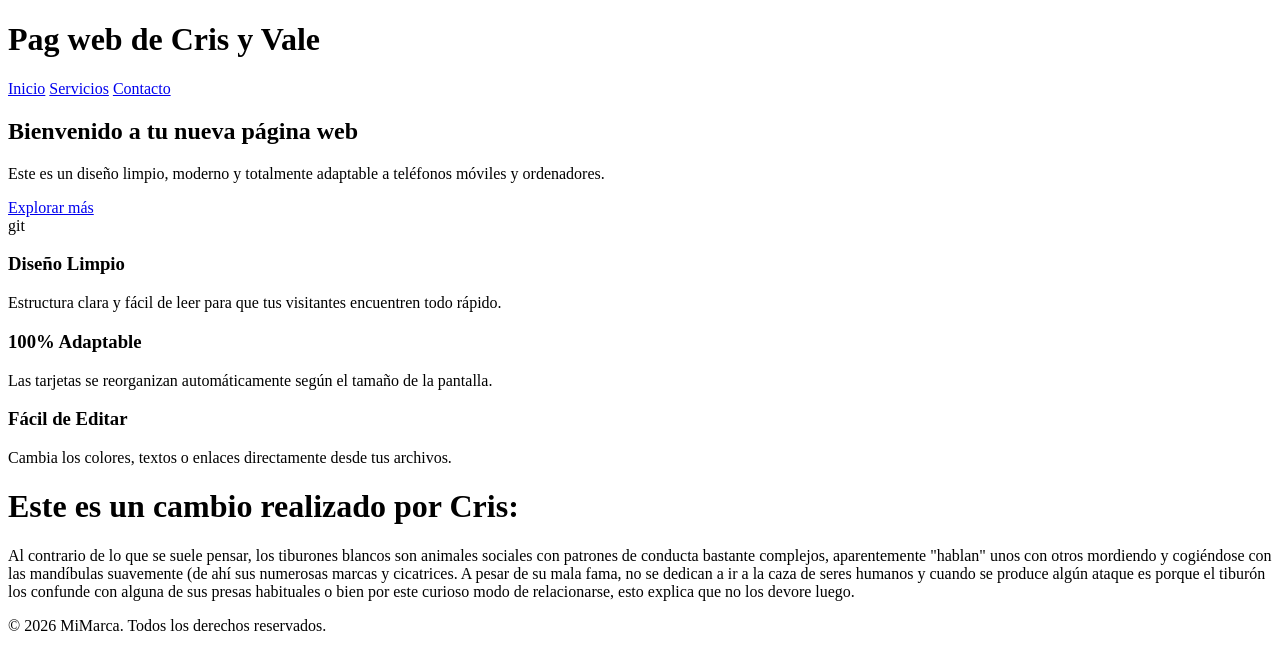
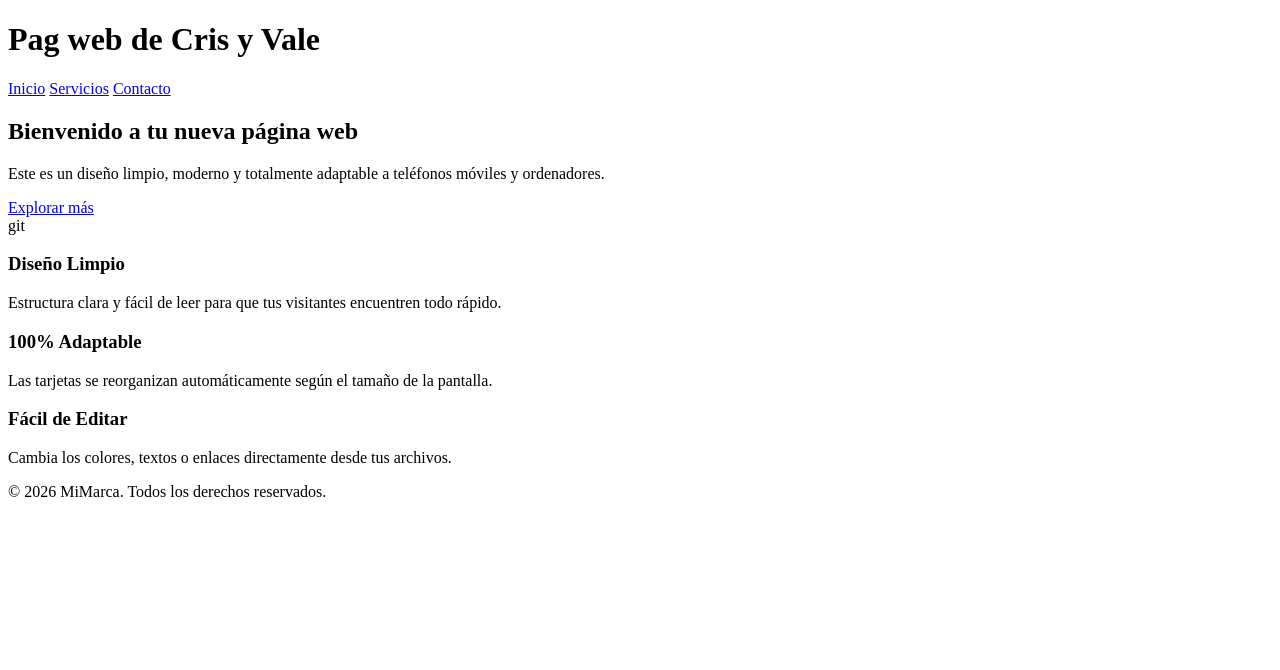
Before and after one commit to cricri256/gitvaleriacristina, a plain HTML site: page index.html in a window 1280 px wide. Drawn offline with Linux system fonts and the light colour scheme.

Commit message:
Revert "Parrafo extra Cris"
This reverts commit 1cd1367a5fbcdd72e35b43380d4b1b5f7083cc76.

```diff
--- a/index.html
+++ b/index.html
@@ -40,10 +40,6 @@
         <p>Cambia los colores, textos o enlaces directamente desde tus archivos.</p>
       </div>
     </div>
-
-    <h1>Este es un cambio realizado por Cris:</h1>
-    <p>Al contrario de lo que se suele pensar, los tiburones blancos son animales sociales con patrones de conducta bastante complejos, aparentemente "hablan" unos con otros mordiendo y cogiéndose con las mandíbulas suavemente (de ahí sus numerosas marcas y cicatrices. A pesar de su mala fama, no se dedican a ir a la caza de seres humanos y cuando se produce algún ataque es porque el tiburón los confunde con alguna de sus presas habituales o bien por este curioso modo de relacionarse, esto explica que no los devore luego.</p>
-
   </main>
 
   <!-- Pie de página -->
```
